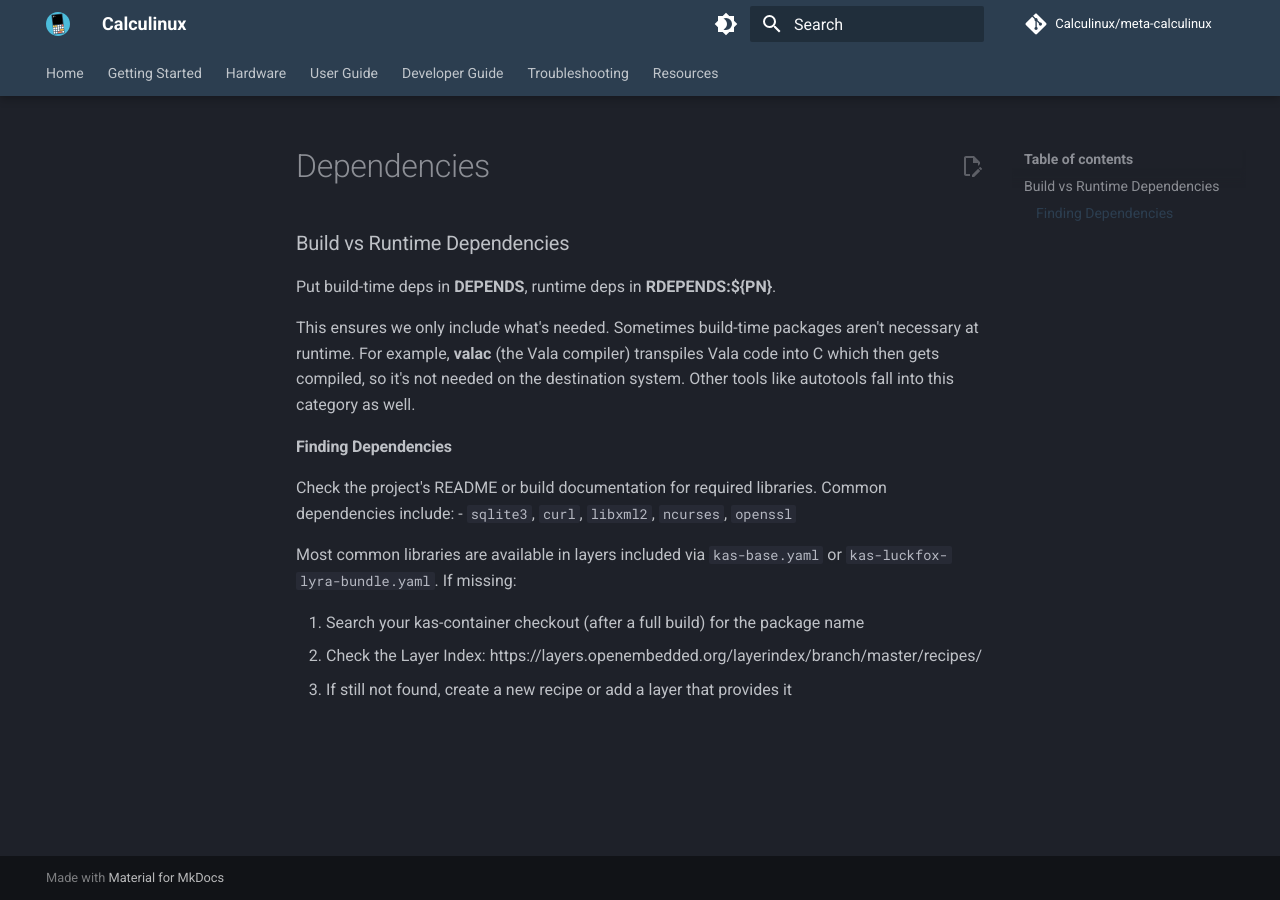
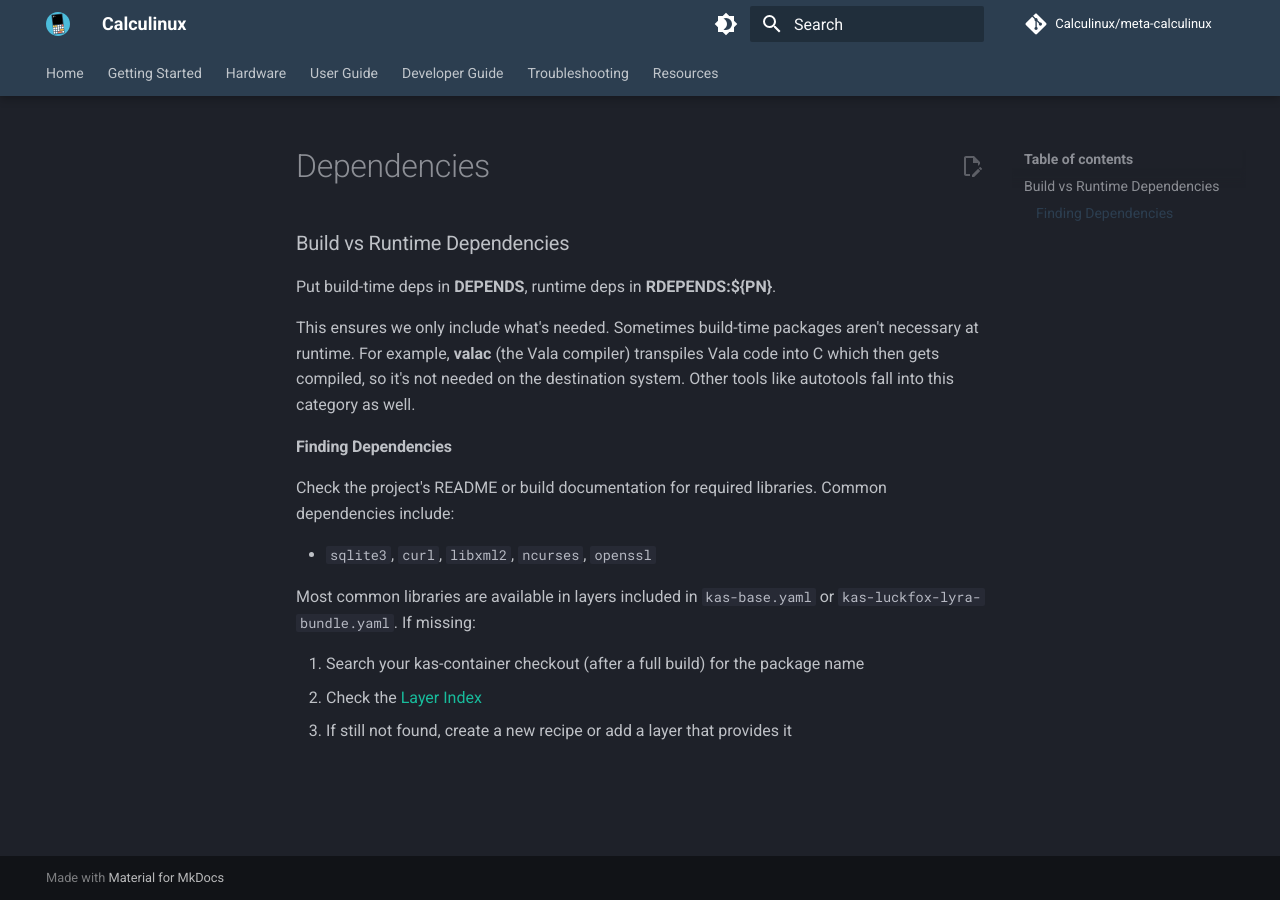
Before and after one commit to Calculinux/docs, an MkDocs documentation site: the page built from docs/developer/adding-packages/_snippets/dependencies.md, in a window 1280 px wide. Built offline with MkDocs 1.6.1 and Material for MkDocs 9.7.7, drawn with Linux system fonts in a browser that asks for light colours; comment, search, counter and statistics services are not loaded.

Commit message:
Fix markdown lint issues and add missing technical terms
- Add missing terms to Calculinux vocabulary: repo, repos, deps, config, subpackage, distro, IPK
- Fix MD013 (line length) issues by breaking long lines
- Fix MD032 (blank lines around lists) by adding required blank lines
- Fix MD034 (bare URLs) by converting to markdown link references
- Fix MD040 (fenced code language) by adding language specification
- Fix MD022 (blank lines around headings) by adding blank line after heading

```diff
--- a/docs/developer/adding-packages/_snippets/dependencies.md
+++ b/docs/developer/adding-packages/_snippets/dependencies.md
@@ -12,11 +12,17 @@ category as well.
 
 #### Finding Dependencies
 
-Check the project's README or build documentation for required libraries. Common dependencies include:
+Check the project's README or build documentation for required libraries.
+Common dependencies include:
+
 - `sqlite3`, `curl`, `libxml2`, `ncurses`, `openssl`
 
-Most common libraries are available in layers included via `kas-base.yaml` or `kas-luckfox-lyra-bundle.yaml`. If missing:
+Most common libraries are available in layers included in `kas-base.yaml`
+or `kas-luckfox-lyra-bundle.yaml`. If missing:
 
-1. Search your kas-container checkout (after a full build) for the package name
-2. Check the Layer Index: https://layers.openembedded.org/layerindex/branch/master/recipes/
+1. Search your kas-container checkout (after a full build) for the
+   package name
+2. Check the [Layer Index][layerindex]
 3. If still not found, create a new recipe or add a layer that provides it
+
+[layerindex]: https://layers.openembedded.org/layerindex/branch/master/recipes/
```
Also changed, not shown: docs/developer/adding-packages/_snippets/sd-card-install.md (+1 -0 lines), docs/developer/adding-packages/newsboat.md (+9 -3 lines), docs/developer/adding-packages/rust-example.md (+22 -12 lines), 1 other file.
